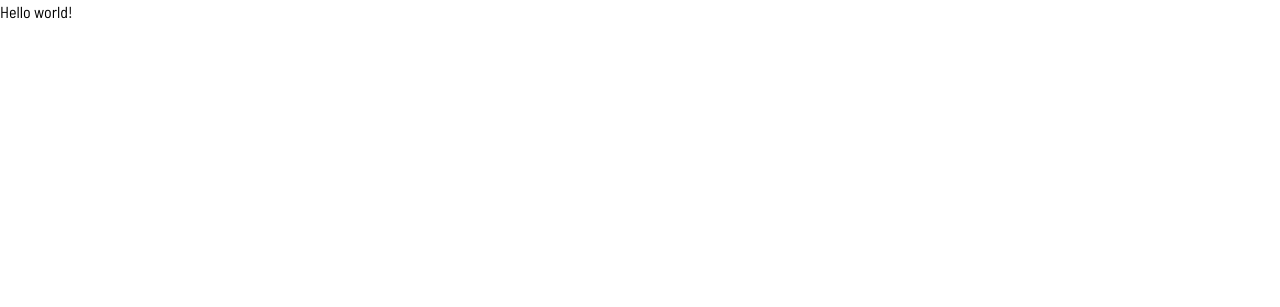
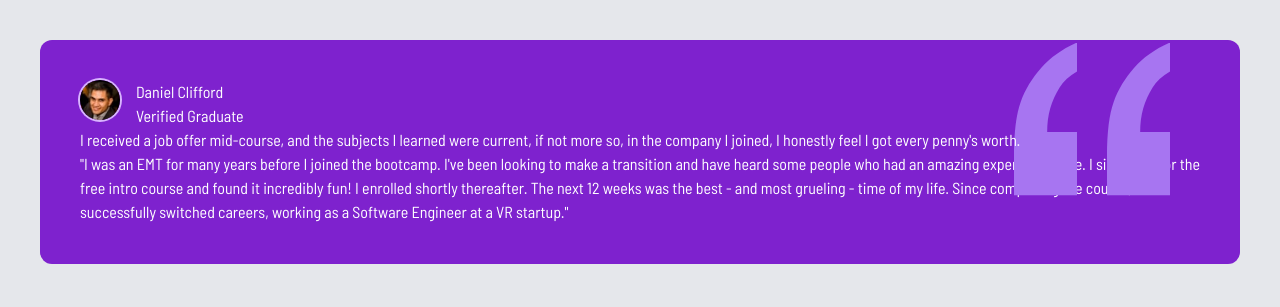
Before and after one commit to kongyutay/tailwind-testimonial-grid, a website: page index.html in a window 1280 px wide. Drawn offline with Linux system fonts and the light colour scheme.

Commit message:
done first box

```diff
--- a/index.html
+++ b/index.html
@@ -12,7 +12,52 @@
         <link rel="stylesheet" href="./css/style.css" />
         <title>Testimonial Grid</title>
     </head>
-  <body>
-    <h1 class="text-3xl font-bold underline">Hello world!</h1>
+    <body class="bg-gray-200">
+        <!-- Global Container -->
+        <div class="container mx-auto max-w-7xl p-2 md:p-10">
+            <!-- Grid Container -->
+            <div class="text-white">
+                <div class="relative p-10 rounded-xl bg-purple-700">
+                    <!-- Quotes Image -->
+                    <img
+                        src="images/bg-pattern-quotation.svg"
+                        alt=""
+                        class="absolute top-3 right-10 scale-125 md:top-7 md:right-24 md:scale-150"
+                    />
+
+                    <!-- Box Header -->
+                    <div class="flex z-10 space-x-4">
+                        <img
+                            src="images/image-daniel.jpg"
+                            alt=""
+                            class="w-10 h-10 rounded-full ring-2 ring-purple-300"
+                        />
+                        <div class="text-sm">
+                            <h4 class="opacity-90">Daniel Clifford</h4>
+                            <p class="opacity-50">Verified Graduate</p>
+                        </div>
+                    </div>
+
+                    <!-- Large Text -->
+                    <p class="relative z-10 mt-6 text-xl">
+                        I received a job offer mid-course, and the subjects I
+                        learned were current, if not more so, in the company I
+                        joined, I honestly feel I got every penny's worth.
+                    </p>
+                    <!-- Small Text -->
+                    <p class="mt-6 opacity-50">
+                        "I was an EMT for many years before I joined the
+                        bootcamp. I've been looking to make a transition and
+                        have heard some people who had an amazing experience
+                        here. I signed up for the free intro course and found it
+                        incredibly fun! I enrolled shortly thereafter. The next
+                        12 weeks was the best - and most grueling - time of my
+                        life. Since completing the course, I've successfully
+                        switched careers, working as a Software Engineer at a VR
+                        startup."
+                    </p>
+                </div>
+            </div>
+        </div>
     </body>
 </html>
--- a/tailwind.config.js
+++ b/tailwind.config.js
@@ -1,6 +1,6 @@
 /** @type {import('tailwindcss').Config} */
 module.exports = {
-  content: ["./src/**/*.{html,js}"],
+  content: ["./*.html"],
   screens: {
     sm: "480px",
     md: "768px",
```
Also changed, not shown: css/style.css. Lines whose indentation alone changed are shown as unchanged.
